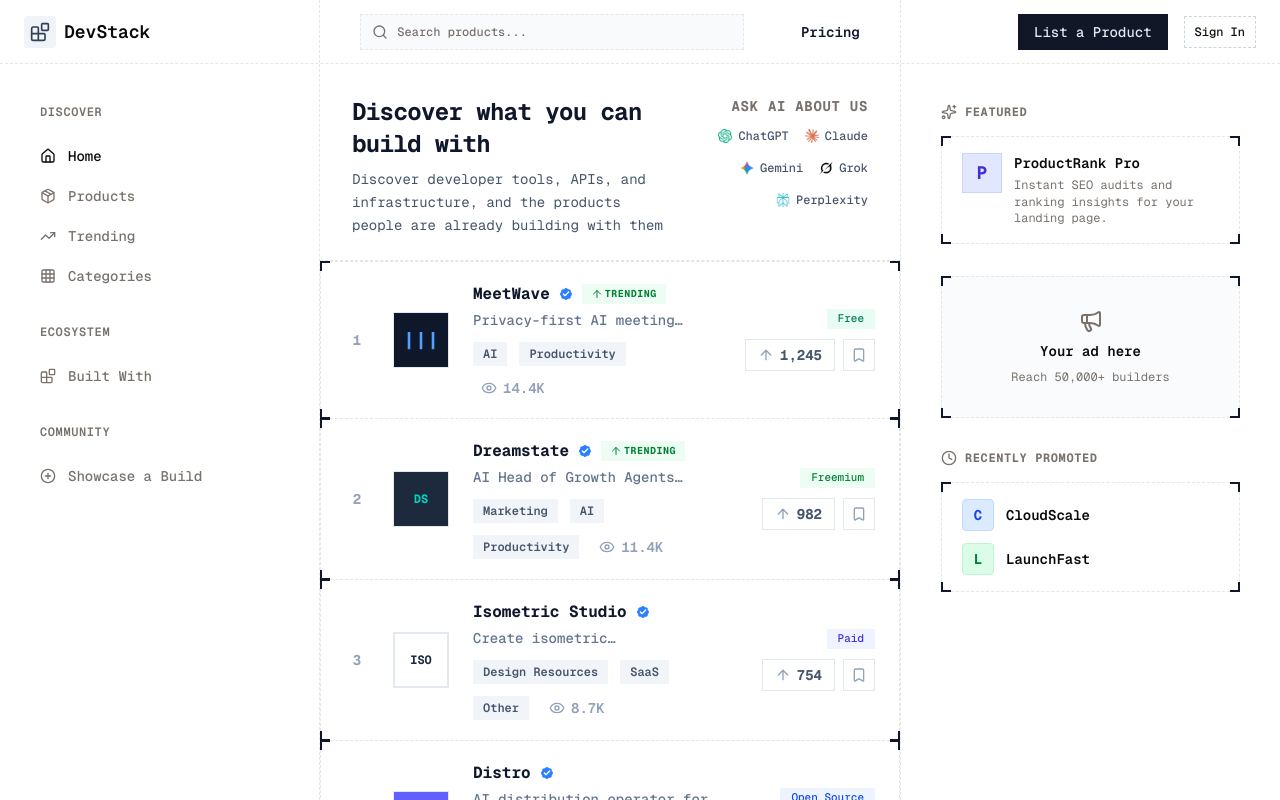
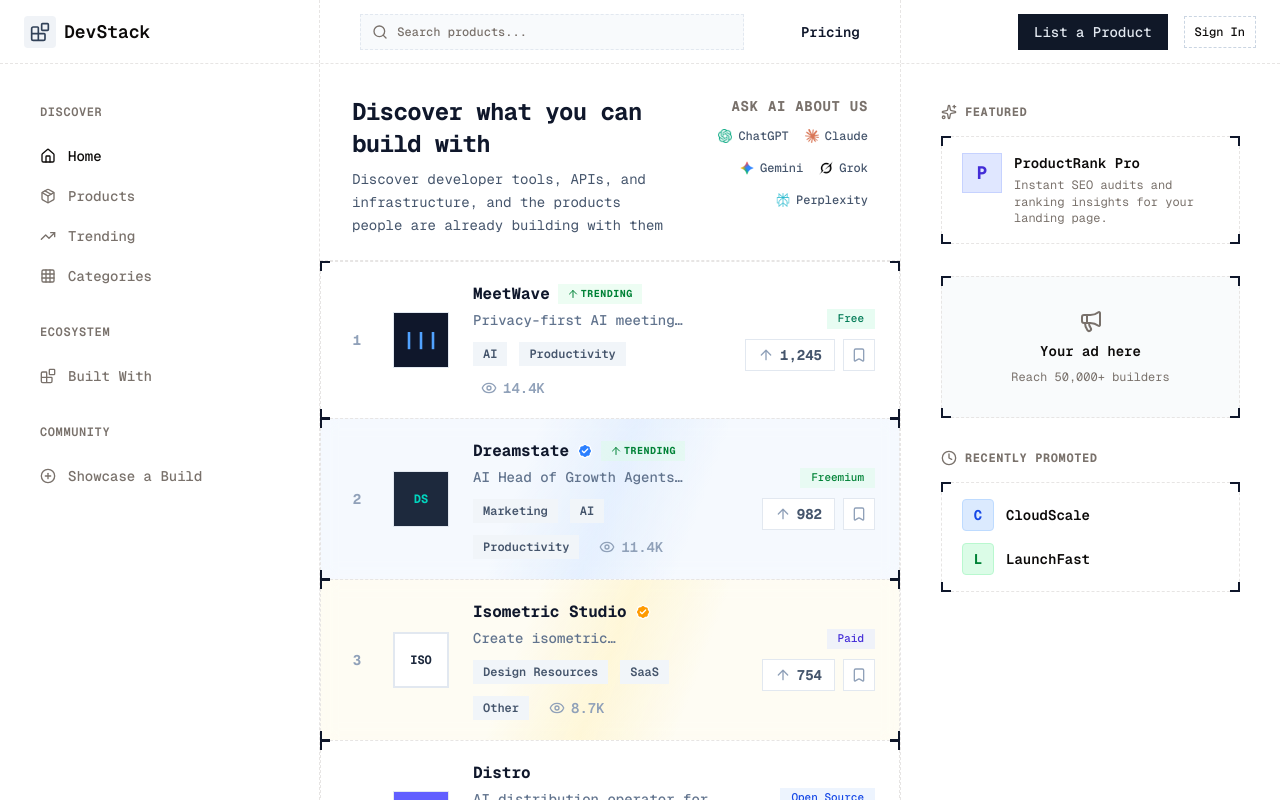
Before and after one commit to SoloDevAbu/DevStacks, a Next.js app: page / in a window 1280 px wide. Shown: the top 800 px of the page. Built offline with nearby package versions, Linux system fonts and the light colour scheme.

Commit message:
chore(style): add based for differnt users, effect on card

```diff
--- a/app/globals.css
+++ b/app/globals.css
@@ -94,3 +94,17 @@
     @apply font-mono;
     }
 }
+
+@layer utilities {
+  @keyframes shimmer {
+    0% {
+      transform: translateX(-100%);
+    }
+    100% {
+      transform: translateX(100%);
+    }
+  }
+  .animate-shimmer {
+    animation: shimmer 2s infinite;
+  }
+}
--- a/components/home/product-list.tsx
+++ b/components/home/product-list.tsx
@@ -38,7 +38,8 @@
     <div className="flex flex-col">
       {products.map((product, index) => {
         // Mock data to match the screenshot perfectly
-        const isVerified = true
+        const tier = index % 3 === 0 ? "free" : index % 3 === 1 ? "premium" : "premium+"
+        const isVerified = tier !== "free"
         const isTrending = index < 2
         const pricing =
           index % 4 === 0
@@ -63,11 +64,30 @@
           <Card
             key={product.id}
             className={cn(
-              "group relative z-0 rounded-none p-0 transition-colors hover:bg-slate-50/50",
+              "group relative z-0 rounded-none p-0 transition-colors",
+              tier === "free" ? "hover:bg-slate-50/50" :
+              tier === "premium" ? "bg-blue-50/50 hover:bg-blue-100/50" :
+              "bg-amber-50/50 hover:bg-amber-100/50",
               index > 0 && "-mt-px"
             )}
           >
-            <CardContent className="flex items-center gap-4 bg-white/50 px-6 py-5 backdrop-blur-sm md:gap-6">
+            <CardContent className={cn(
+              "flex items-center gap-4 px-6 py-5 backdrop-blur-sm md:gap-6 relative overflow-hidden",
+              tier === "free" ? "bg-white/50" : "bg-transparent"
+            )}>
+              {/* Shimmer Effect */}
+              {tier !== "free" && (
+                <div className="pointer-events-none absolute inset-0 z-[-1] overflow-hidden">
+                  <div
+                    className={cn(
+                      "absolute inset-0 -translate-x-full animate-[shimmer_3s_infinite]",
+                      tier === "premium"
+                        ? "bg-[linear-gradient(110deg,transparent_35%,rgba(219,234,254,0.6)_50%,transparent_65%)]"
+                        : "bg-[linear-gradient(110deg,transparent_35%,rgba(254,243,199,0.6)_50%,transparent_65%)]"
+                    )}
+                  />
+                </div>
+              )}
             {/* Rank */}
             <div className="hidden w-6 shrink-0 sm:flex sm:items-center sm:justify-center">
               <div
@@ -99,7 +119,12 @@
                   {product.name}
                 </h3>
                 {isVerified && (
-                  <BadgeCheck className="size-4 fill-blue-500 text-white" />
+                  <BadgeCheck
+                    className={cn(
+                      "size-4 text-white",
+                      tier === "premium+" ? "fill-amber-500" : "fill-blue-500"
+                    )}
+                  />
                 )}
                 {showTrendingBadge && isTrending && (
                   <Badge variant="outline" className="flex items-center gap-0.5 rounded-none border-transparent bg-green-100/50 px-2 py-0.5 text-[10px] font-bold uppercase tracking-wider text-green-700 hover:bg-green-100/50">
```
